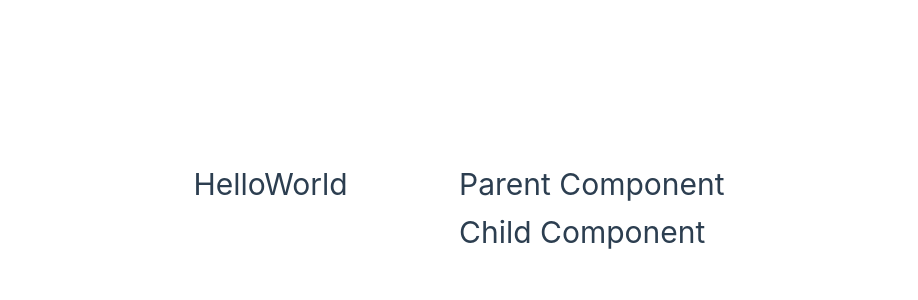
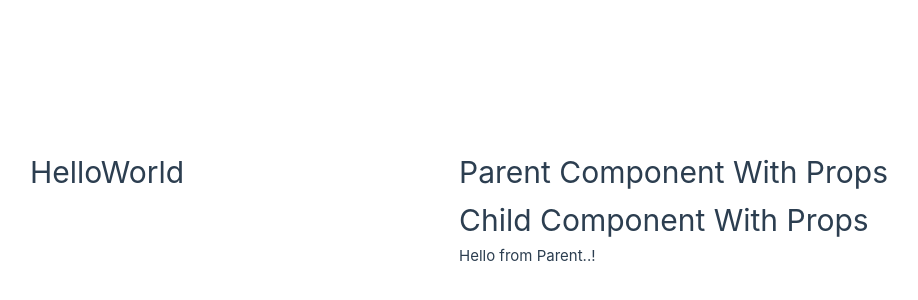
Before and after one commit to TSKHayagreevaC/vue-webapp, a Vue app: page / in a window 1280 px wide. Shown: the part 192-492 px from the top of the page, without its empty margins (181-1099 px from the left). Built offline with nearby package versions, Linux system fonts and the light colour scheme.

Commit message:
Added Parent and Child components with props.

```diff
--- a/src/App.vue
+++ b/src/App.vue
@@ -1,8 +1,8 @@
 <script setup>
-import ParentComponent from './components/ParentComponent.vue'
+import ParentComponentWithProps from './components/ParentComponentWithProps.vue'
 </script>
 
 <template>
   <h1>HelloWorld</h1>
-  <ParentComponent />
+  <ParentComponentWithProps />
 </template>
--- /dev/null
+++ b/src/components/ParentComponentWithProps.vue
@@ -0,0 +1,12 @@
+<script setup>
+    import {ref} from 'vue';
+    import ChildComponentWithProps from './childComponents/ChildComponentWithProps.vue';
+    const greeting = ref('Hello from Parent..!');
+</script>
+
+<template>
+    <div>
+        <h1>Parent Component With Props</h1>
+        <ChildComponentWithProps :msg="greeting" />
+    </div>
+</template>
--- /dev/null
+++ b/src/components/childComponents/ChildComponentWithProps.vue
@@ -0,0 +1,12 @@
+<script setup>
+
+    const props = defineProps({
+        msg: String
+    })
+
+</script>
+
+<template>
+    <h1>Child Component With Props</h1>
+    <p>{{ msg || 'No Props Passed Yet' }}</p>
+</template>
```
